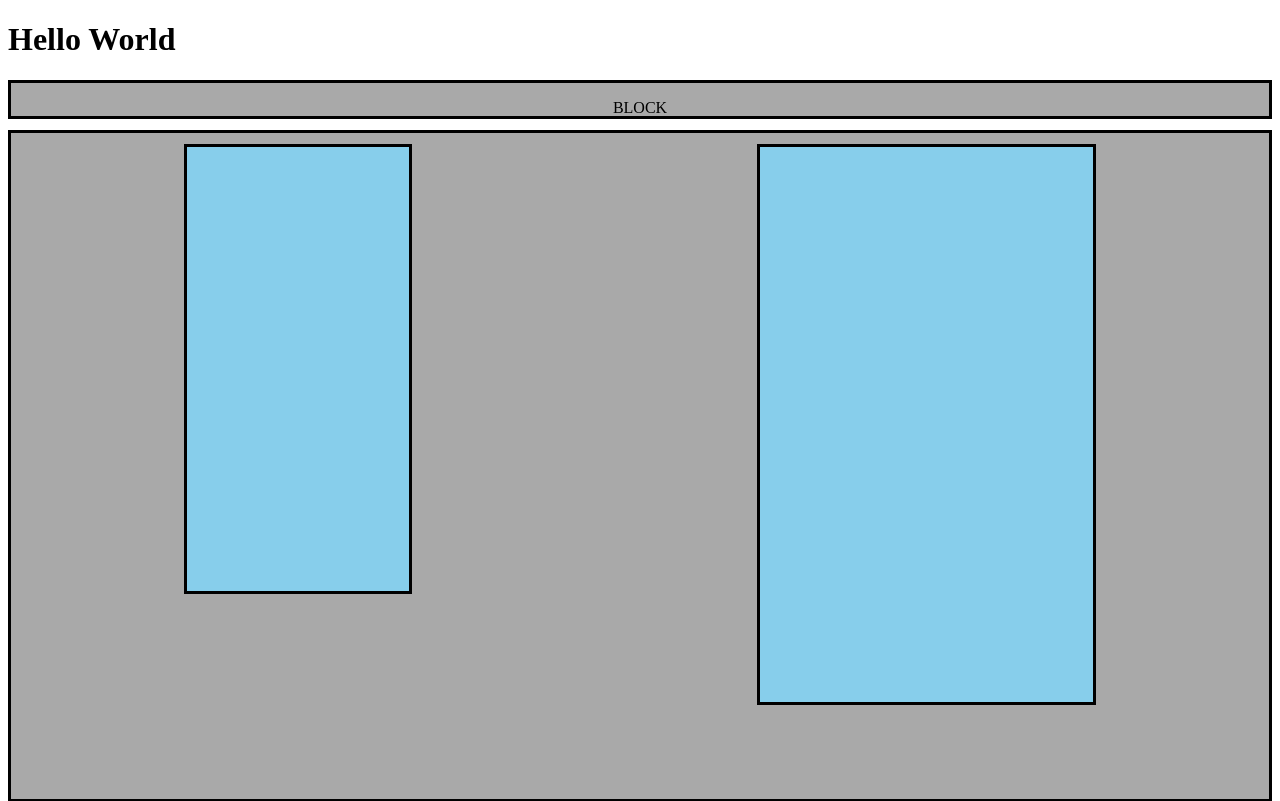
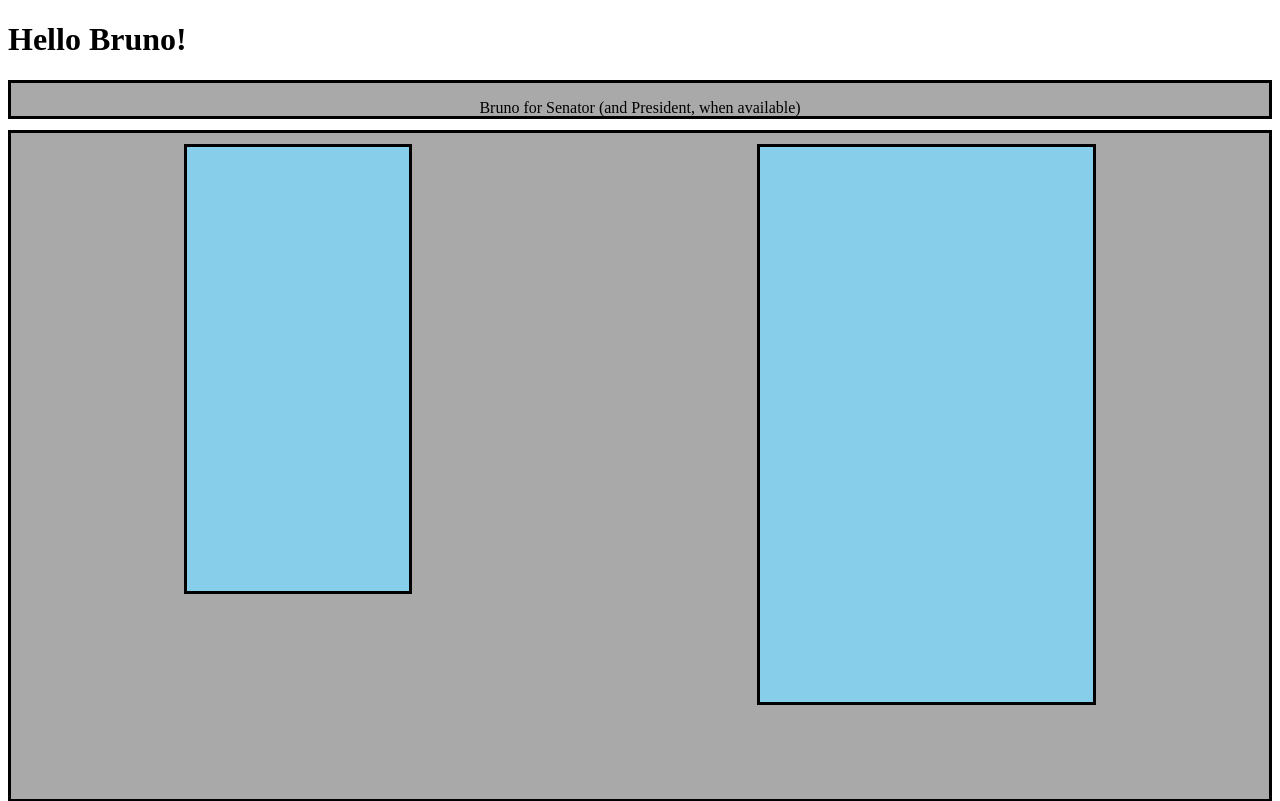
Before and after one commit to kriskorybut/KKW-Project-Code-Project, a plain HTML site: page index.html in a window 1280 px wide. Shown: the top 801 px of the page. Drawn offline with Linux system fonts and the light colour scheme.

Commit message:
one file

```diff
--- a/index.html
+++ b/index.html
@@ -4,16 +4,16 @@
 
 <head>
 
-    <title>Project Code week 6</title>
+    <title>Bruno Fund</title>
     <link rel="stylesheet" type="text/css" href="css/style.css">
 
 </head>
 
 <body>
 
-<h1>Hello World</h1>
+<h1>Hello Bruno!</h1>
 
-<div id="cat"><p>BLOCK</p></div>
+<div id="cat"><p>Bruno for Senator (and President, when available)</p></div>
 
     <div id="dog">
 
```
